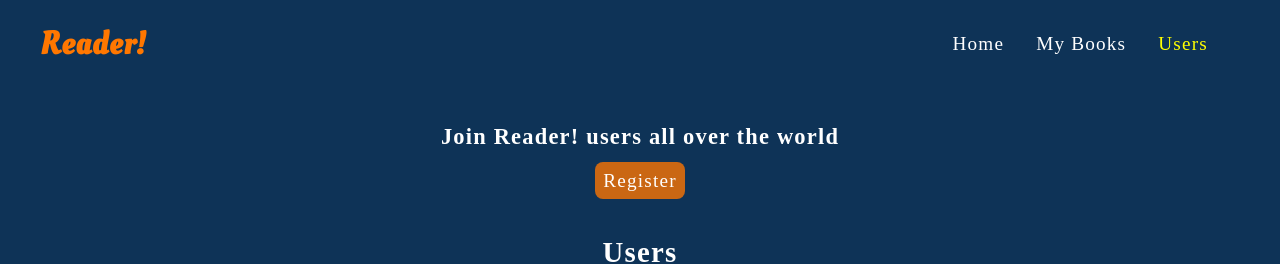
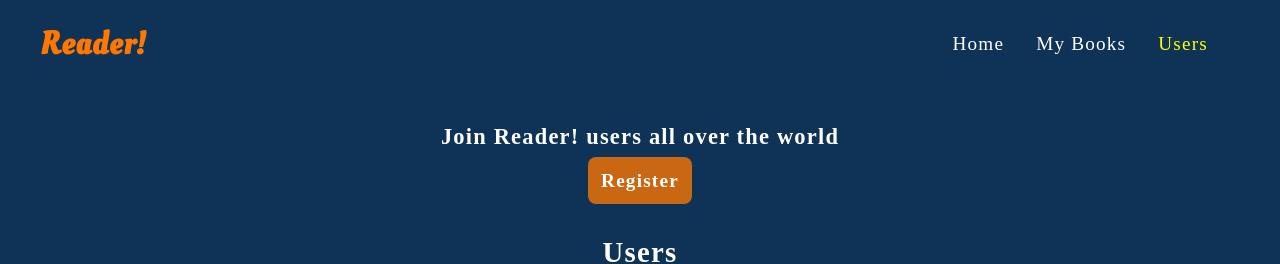
Before and after one commit to Sarah-Dan/my-reader-app-React-Assignment2, a React (Create React App) app: page /users in a window 1280 px wide. Shown: the top 264 px of the page. Built offline with nearby package versions, Linux system fonts and the light colour scheme; no server answers; a web font is replaced by a local one.

Commit message:
added styles

```diff
--- a/src/index.css
+++ b/src/index.css
@@ -14,9 +14,6 @@
   --animation: rgba(243, 216, 61, 0.993);
   --button: rgba(255, 119, 0, 0.779);
   --button--hover: rgba(255, 119, 0, 0.993);
-  --button--active: grey;
-  --button--focus: grey;
-  --button--disabled: rgba(255, 119, 0, 0.993);
   --search: transparent;
 
   /* font styles */
@@ -26,7 +23,7 @@
   --font-family-logo: "Oleo Script";
 
   /* font sizes */
-  --font-smaller: 0.9rem;
+  --font-smaller: 1rem;
   --font-small: 1.2rem;
   --font-medium: 1.5rem;
   --font-large: 2rem;
@@ -281,8 +278,8 @@
   background-color: var(--button);
   color: var(--light);
   font-size: var(--font-small);
-  font-weight: var(--font-weight-light);
-  padding: 0.5rem;
+  font-weight: var(--font-weight-bold);
+  padding: 0.8rem;
   border-radius: 0.5rem;
   cursor: pointer;
   text-decoration: none;
```
